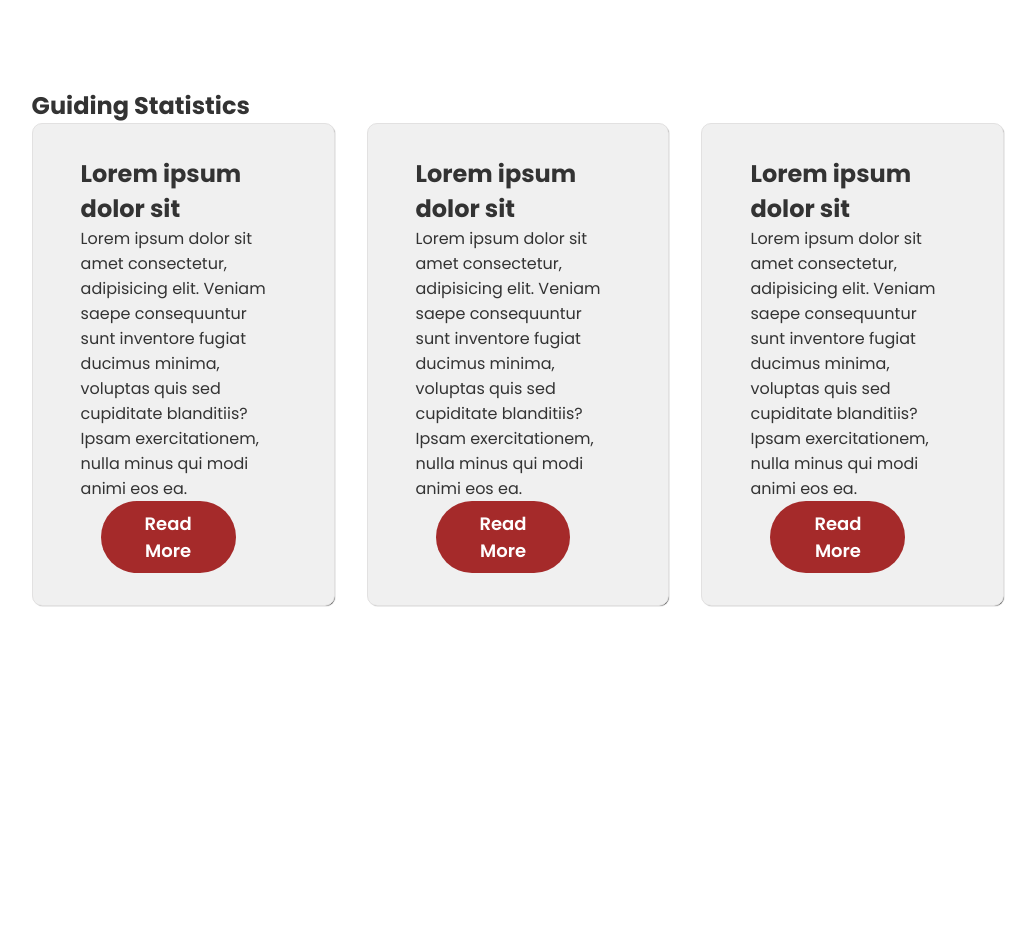
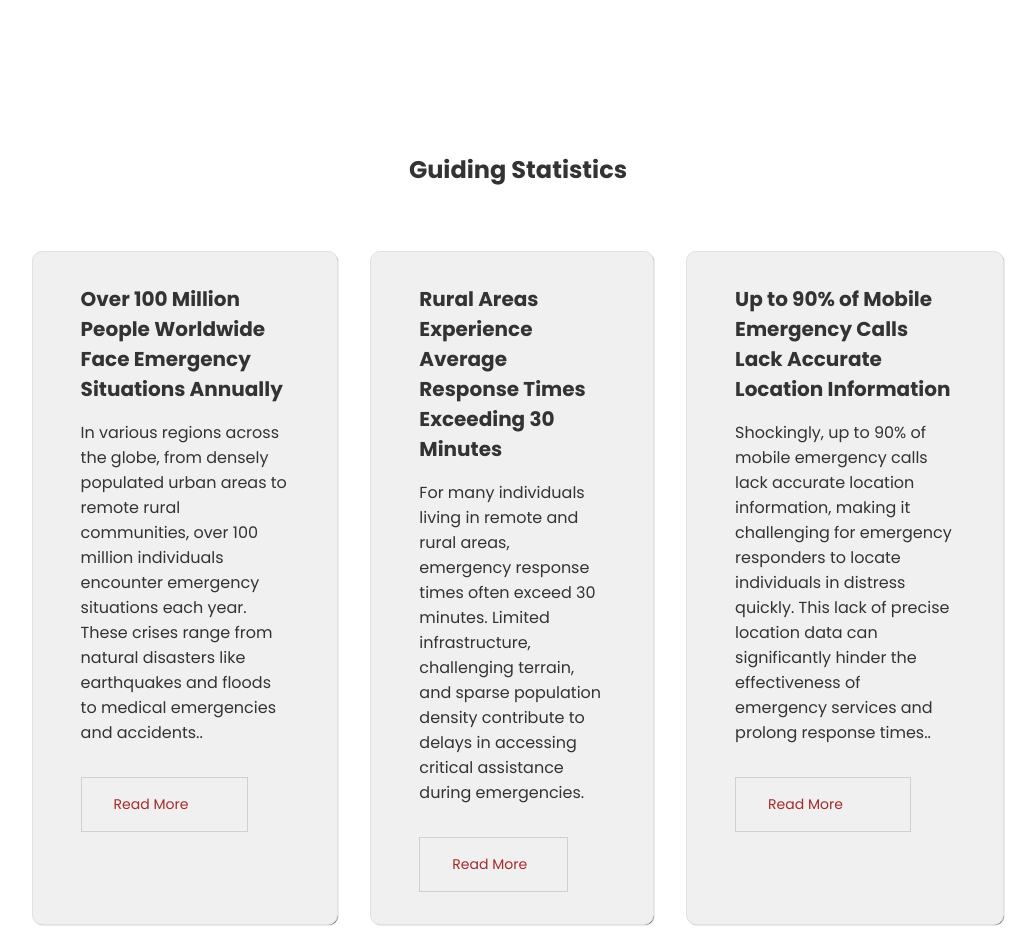
Before and after one commit to excel-asaph/qwikaid-product-page, a plain HTML site: page index.html in a window 1280 px wide. Shown: the part 722-1657 px from the top of the page, without its empty margins (122-1158 px from the left). Before the commit the page ends 1600 px from the top, so only its background shows below. Drawn offline with Linux system fonts and the light colour scheme; a web font is replaced by a local one.

Commit message:
added headers to problem section items

```diff
--- a/index.html
+++ b/index.html
@@ -35,27 +35,27 @@
 
     <section id="problem-section">
         <div class="container">
-            <h2>Guiding Statistics</h2>
+            <h2 class="prob-h2">Guiding Statistics</h2>
             <div class="prob-cols">
                 <div class="prob-col-item item1">
                     <i></i>
-                    <h2>Lorem ipsum dolor sit</h2>
-                    <p>Lorem ipsum dolor sit amet consectetur, adipisicing elit. Veniam saepe consequuntur sunt inventore fugiat ducimus minima, voluptas quis sed cupiditate blanditiis? Ipsam exercitationem, nulla minus qui modi animi eos ea.</p>
-                    <button>Read More</button>
+                    <h2>Over 100 Million People Worldwide Face Emergency Situations Annually</h2>
+                    <p>In various regions across the globe, from densely populated urban areas to remote rural communities, over 100 million individuals encounter emergency situations each year. These crises range from natural disasters like earthquakes and floods to medical emergencies and accidents..</p>
+                    <p class="prob-para-btn">Read More</p>
                 </div>
 
                 <div class="prob-col-item item2">
                     <i></i>
-                    <h2>Lorem ipsum dolor sit</h2>
-                    <p>Lorem ipsum dolor sit amet consectetur, adipisicing elit. Veniam saepe consequuntur sunt inventore fugiat ducimus minima, voluptas quis sed cupiditate blanditiis? Ipsam exercitationem, nulla minus qui modi animi eos ea.</p>
-                    <button>Read More</button>
+                    <h2>Rural Areas Experience Average Response Times Exceeding 30 Minutes</h2>
+                    <p>For many individuals living in remote and rural areas, emergency response times often exceed 30 minutes. Limited infrastructure, challenging terrain, and sparse population density contribute to delays in accessing critical assistance during emergencies.</p>
+                    <p class="prob-para-btn">Read More</p>
                 </div>
 
                 <div class="prob-col-item item3">
                     <i></i>
-                    <h2>Lorem ipsum dolor sit</h2>
-                    <p>Lorem ipsum dolor sit amet consectetur, adipisicing elit. Veniam saepe consequuntur sunt inventore fugiat ducimus minima, voluptas quis sed cupiditate blanditiis? Ipsam exercitationem, nulla minus qui modi animi eos ea.</p>
-                    <button>Read More</button>
+                    <h2>Up to 90% of Mobile Emergency Calls Lack Accurate Location Information</h2>
+                    <p>Shockingly, up to 90% of mobile emergency calls lack accurate location information, making it challenging for emergency responders to locate individuals in distress quickly. This lack of precise location data can significantly hinder the effectiveness of emergency services and prolong response times..</p>
+                    <p class="prob-para-btn">Read More</p>
                 </div>
             </div>
         </div>
--- a/style.css
+++ b/style.css
@@ -122,7 +122,7 @@ button:hover {
     display: flex;
     flex-direction: row;
     justify-content: center;
-    align-items: center;
+    /* align-items: center; */
 }
 
 .prob-col-item {
@@ -142,6 +142,26 @@ button:hover {
     margin-left: 2rem;
 }
 
+.prob-h2 {
+    text-align: center;
+    margin: 4rem 0;
+}
+
+.prob-col-item h2 {
+    font-size: 20px;
+    margin-bottom: 1rem;
+}
+
+.prob-para-btn {
+    width: 80%;
+    margin-top: 2rem;
+    font-size: 14px;
+    color: rgb(165, 42, 42, 1);
+    border: 1px solid #d0d0d0;
+    padding: 1rem 2rem;
+}
+
+
 /* #problem-section .prob-cols button {
 
 } */
```
